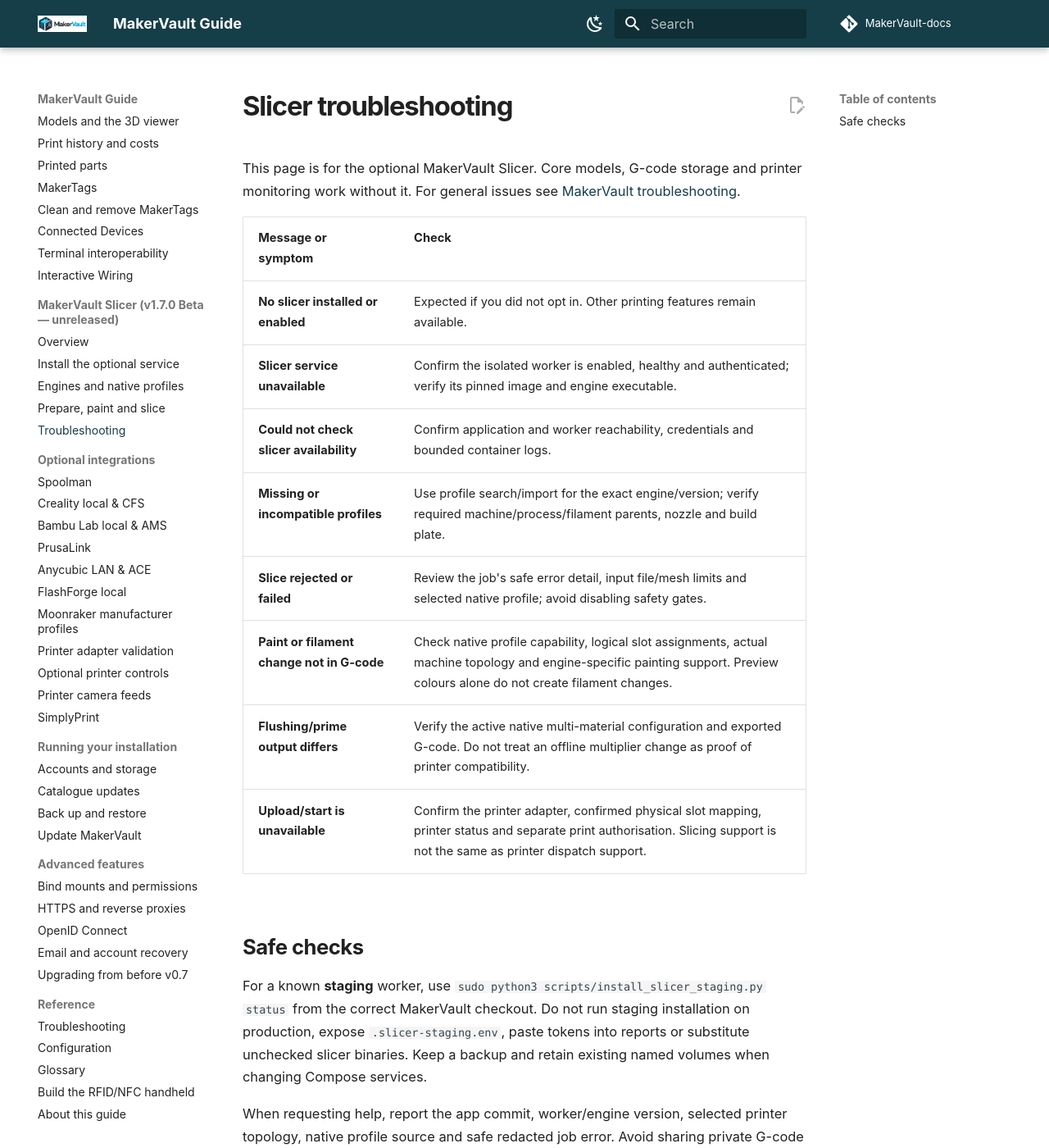
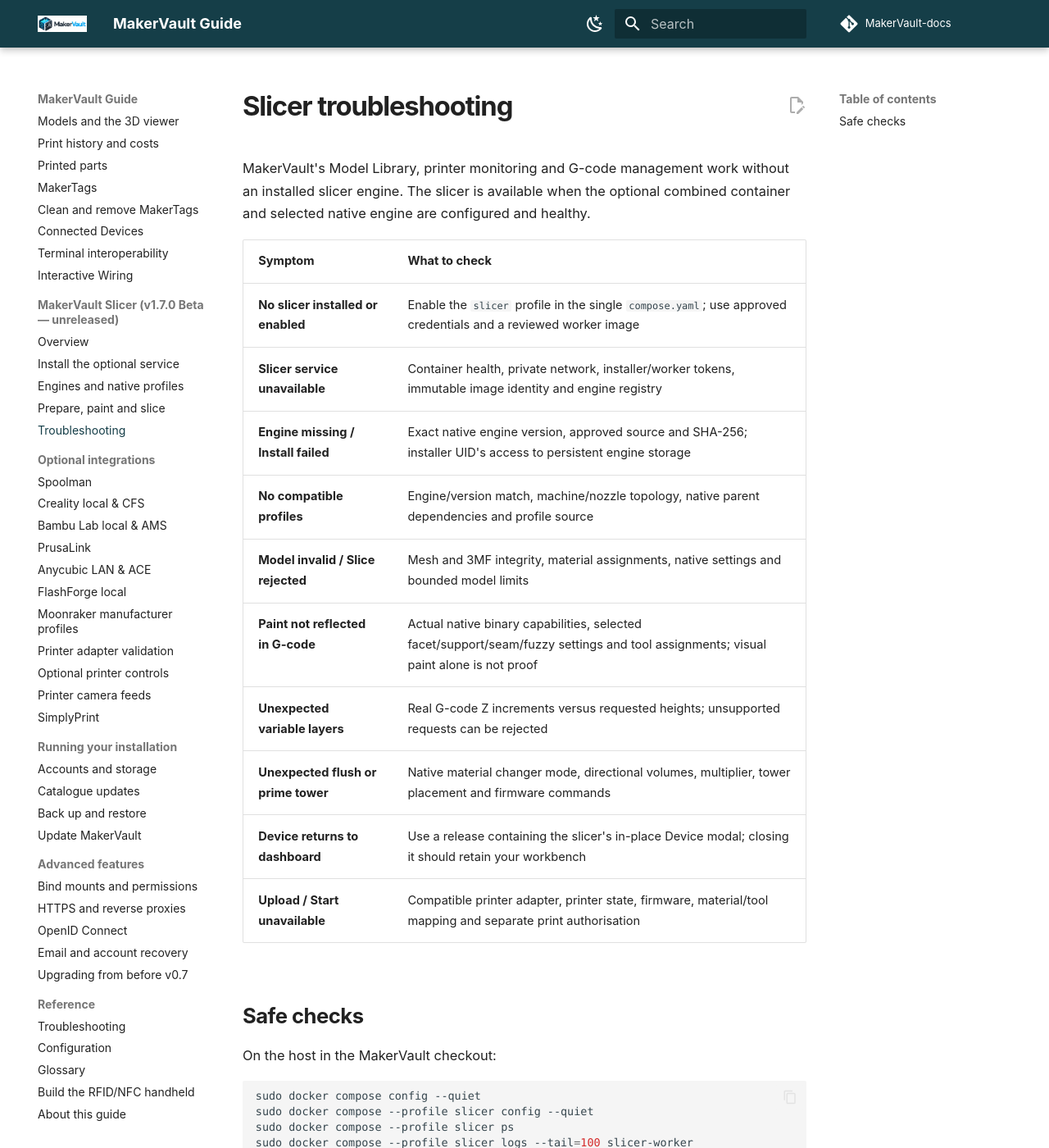
Before and after one commit to gavrd7/MakerVault-docs, an MkDocs documentation site: the page built from docs/guide/slicer/troubleshooting.md, in a window 1280 px wide and 1400 px high. Shown: the whole window at 82% size. Built offline with MkDocs 1.6.1 and Material for MkDocs 9.7.7, drawn with Linux system fonts in a browser that asks for light colours; comment, search, counter and statistics services are not loaded; some of the changed text lies outside the part shown.

Commit message:
docs(slicer): update troubleshooting for single Compose and real engine verification

````diff
--- a/docs/guide/slicer/troubleshooting.md
+++ b/docs/guide/slicer/troubleshooting.md
@@ -1,22 +1,33 @@
 # Slicer troubleshooting
 
-This page is for the optional MakerVault Slicer. Core models, G-code storage and printer monitoring work without it. For general issues see [MakerVault troubleshooting](../reference/troubleshooting.md).
+MakerVault's Model Library, printer monitoring and G-code management work without an installed slicer engine. The slicer is available when the optional combined container and selected native engine are configured and healthy.
 
-| Message or symptom | Check |
+| Symptom | What to check |
 | --- | --- |
-| **No slicer installed or enabled** | Expected if you did not opt in. Other printing features remain available. |
-| **Slicer service unavailable** | Confirm the isolated worker is enabled, healthy and authenticated; verify its pinned image and engine executable. |
-| **Could not check slicer availability** | Confirm application and worker reachability, credentials and bounded container logs. |
-| **Missing or incompatible profiles** | Use profile search/import for the exact engine/version; verify required machine/process/filament parents, nozzle and build plate. |
-| **Slice rejected or failed** | Review the job's safe error detail, input file/mesh limits and selected native profile; avoid disabling safety gates. |
-| **Paint or filament change not in G-code** | Check native profile capability, logical slot assignments, actual machine topology and engine-specific painting support. Preview colours alone do not create filament changes. |
-| **Flushing/prime output differs** | Verify the active native multi-material configuration and exported G-code. Do not treat an offline multiplier change as proof of printer compatibility. |
-| **Upload/start is unavailable** | Confirm the printer adapter, confirmed physical slot mapping, printer status and separate print authorisation. Slicing support is not the same as printer dispatch support. |
+| **No slicer installed or enabled** | Enable the `slicer` profile in the single `compose.yaml`; use approved credentials and a reviewed worker image |
+| **Slicer service unavailable** | Container health, private network, installer/worker tokens, immutable image identity and engine registry |
+| **Engine missing / Install failed** | Exact native engine version, approved source and SHA-256; installer UID's access to persistent engine storage |
+| **No compatible profiles** | Engine/version match, machine/nozzle topology, native parent dependencies and profile source |
+| **Model invalid / Slice rejected** | Mesh and 3MF integrity, material assignments, native settings and bounded model limits |
+| **Paint not reflected in G-code** | Actual native binary capabilities, selected facet/support/seam/fuzzy settings and tool assignments; visual paint alone is not proof |
+| **Unexpected variable layers** | Real G-code Z increments versus requested heights; unsupported requests can be rejected |
+| **Unexpected flush or prime tower** | Native material changer mode, directional volumes, multiplier, tower placement and firmware commands |
+| **Device returns to dashboard** | Use a release containing the slicer's in-place Device modal; closing it should retain your workbench |
+| **Upload / Start unavailable** | Compatible printer adapter, printer state, firmware, material/tool mapping and separate print authorisation |
 
 ## Safe checks
 
-For a known **staging** worker, use `sudo python3 scripts/install_slicer_staging.py status` from the correct MakerVault checkout. Do not run staging installation on production, expose `.slicer-staging.env`, paste tokens into reports or substitute unchecked slicer binaries. Keep a backup and retain existing named volumes when changing Compose services.
+On the host in the MakerVault checkout:
 
-When requesting help, report the app commit, worker/engine version, selected printer topology, native profile source and safe redacted job error. Avoid sharing private G-code or printer addresses unless necessary.
+```bash
+sudo docker compose config --quiet
+sudo docker compose --profile slicer config --quiet
+sudo docker compose --profile slicer ps
+sudo docker compose --profile slicer logs --tail=100 slicer-worker
+```
 
-See [Installation](installation.md), [Engines and profiles](engines.md), and [Prepare, paint and slice](workbench.md).
+These checks do not start a print. Do not disable identity checks, grant the web app Docker-socket access, use a sample worker image as if it were approved, or run `docker compose down -v` to troubleshoot.
+
+If upgrading from earlier staging/development releases, the old multiple Compose overlays have been retired. Review your private `.env`, former `.slicer-staging.env`, installed engine volume and custom Compose settings before switching. The [single-Compose installation guide](installation.md) and [MakerVault update guide](../administration/updates.md) explain the migration safety boundaries.
+
+When reporting a problem, include the MakerVault version/commit, exact slicer engine/version, printer model/topology, non-secret worker diagnostics and what native G-code did or did not contain. Redact accounts, file names, host addresses and tokens.
````
